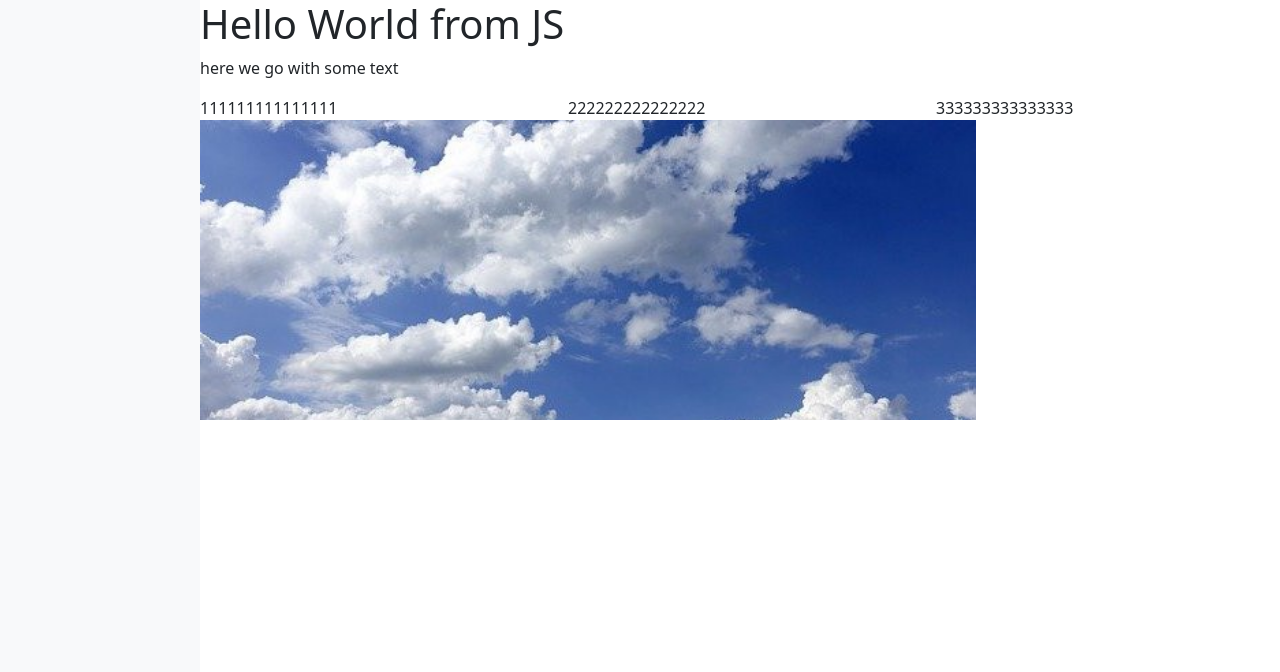
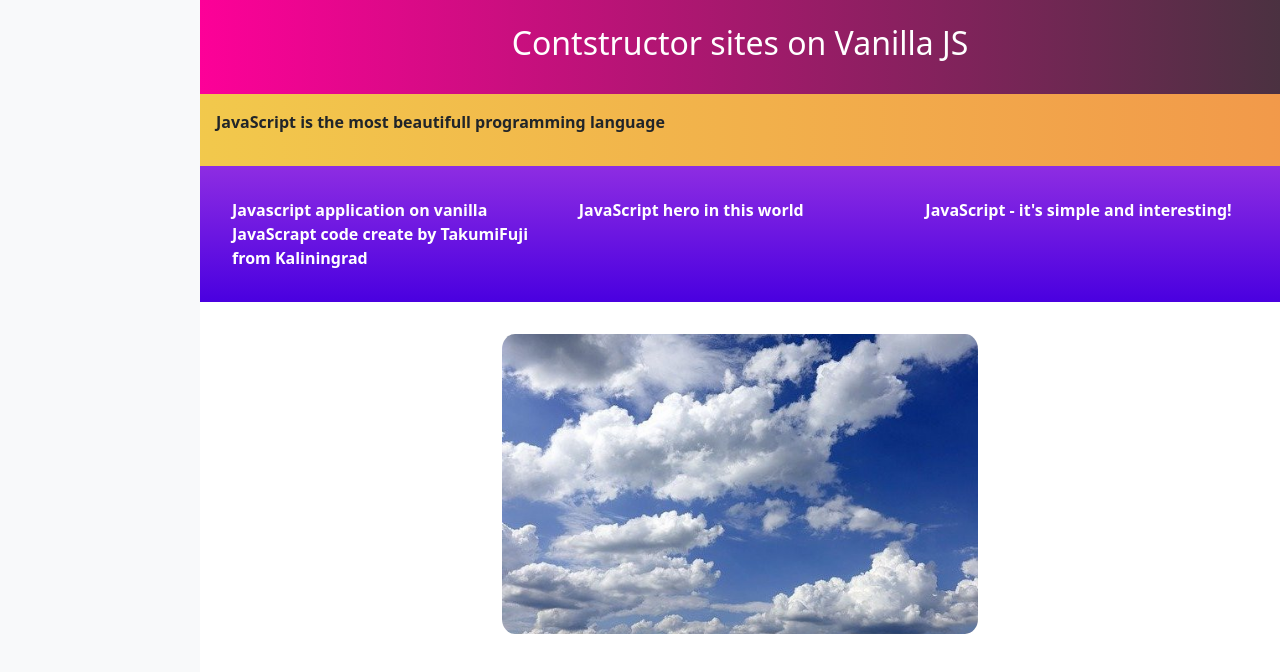
Before and after one commit to TakumiFuji/constructor-js, a website built with Parcel: page src/index.html in a window 1280 px wide. Built offline with nearby package versions, Linux system fonts and the light colour scheme.

Commit message:
commitTwo

```diff
--- a/package.json
+++ b/package.json
@@ -4,7 +4,8 @@
   "description": "javascript pure app",
   "main": "index.js",
   "scripts": {
-    "serve": "parcel ./src/index.html -p 4200 --open"
+    "serve": "parcel ./src/index.html -p 4200 --open",
+    "build": "parcel build ./src/index.html --no-source-maps"
   },
   "repository": {
     "type": "git",
--- a/src/index.js
+++ b/src/index.js
@@ -1,18 +1,11 @@
 import { model } from "./model"
-import { title, text, columns, image } from "./templates"
+import { templates } from "./templates"
 import "./styles/style.css"
 const $site = document.querySelector("#site")
 
 model.forEach((block) => {
-  let html = ""
-  if (block.type === "title") {
-    html = title(block)
-  } else if (block.type === "text") {
-    html = text(block)
-  } else if (block.type === "columns") {
-    html = columns(block)
-  } else if (block.type === "image") {
-    html = image(block)
+  const toHTML = templates[block.type]
+  if (toHTML) {
+    $site.insertAdjacentHTML("beforeend", toHTML(block))
   }
-  $site.insertAdjacentHTML("beforeend", html)
 })
--- a/src/model.js
+++ b/src/model.js
@@ -1,9 +1,63 @@
+import image from "./assets/image.jpg"
+
+const text = "JavaScript is the most beautifull programming language"
+
 export const model = [
-  { type: "title", value: "Hello World from JS" },
-  { type: "text", value: "here we go with some text" },
+  {
+    type: "title",
+    value: "Contstructor sites on Vanilla JS",
+    options: {
+      tag: "h2",
+      // styles: `background: ; color: #fff; text-align: center; padding: 1.5rem;`,#
+      styles: {
+        background: "linear-gradient(to right, #ff0099, #493240)",
+        color: "#fff",
+        "text-align": "center",
+        padding: "1.5rem",
+      },
+    },
+  },
+  {
+    type: "text",
+    value: text,
+    options: {
+      styles: {
+        background: "linear-gradient(to left, #f2994a, #f2c94c)",
+        padding: "1rem",
+        "font-weight": "bold",
+      },
+    },
+  },
   {
     type: "columns",
-    value: ["111111111111111", "222222222222222", "333333333333333"],
+    value: [
+      "Javascript application on vanilla JavaScrapt code create by TakumiFuji from Kaliningrad",
+      "JavaScript hero in this world",
+      "JavaScript - it's simple and interesting!",
+    ],
+    options: {
+      styles: {
+        background: "linear-gradient(to bottom, #8e2de2, #4a00e0)",
+        padding: "2rem",
+        color: "#fff",
+        "font-weight": "bold",
+      },
+    },
   },
-  { type: "image", value: "./assets/image.jpg" },
+  {
+    type: "image",
+    value: image,
+    options: {
+      styles: {
+        padding: "2rem",
+        display: "flex",
+        "justify-content": "center",
+      },
+      imageStyles: {
+        width: "500px",
+        height: "auto",
+      },
+      alt: "This is image",
+    },
+  },
 ]
--- a/src/styles/style.css
+++ b/src/styles/style.css
@@ -23,4 +23,5 @@
   max-height: 300px;
   max-width: 800px;
   object-fit: cover;
+  border-radius: 5%;
 }
--- a/src/templates.js
+++ b/src/templates.js
@@ -1,30 +1,31 @@
-export function title(block) {
-  return `  <div class="row">
-                  <div class="col-sm">
-                       <h1>${block.value}</h1>
-                  </div>
-              </div>`
+import { row, col, css } from "./utils"
+
+function title(block) {
+  const { tag = "h1", styles } = block.options
+  return row(col(`<${tag}>${block.value}<${tag}`), css(styles))
 }
 
-export function text(block) {
-  return `<div class="row">
-                    <div class="col-sm">
-                       <p>${block.value}</p>
-                     </div>
-                </div> `
+function text(block) {
+  return row(col(`<p>${block.value}</p>`), css(block.options.styles))
 }
 
-export function columns(block) {
-  const html = block.value.map((item) => `<div class="col-sm">${item}</div>`)
-  return `
-    <div class="row">
-    ${html.join("")}
-    </div>`
+function columns(block) {
+  const { styles } = block.options
+  const html = block.value.map(col).join("")
+  return row(html, css(block.options.styles))
 }
 
-export function image(block) {
-  return `
-      <div class='row'>
-      <img  class='img'src='${block.value}'
-      </div>`
+function image(block) {
+  const { imageStyles: is, alt = "", styles } = block.options
+  return row(
+    `<img  class='img'src='${block.value}' alt='${alt}' style='${css(is)}'`,
+    css(styles)
+  )
 }
+
+export const templates = {
+  title,
+  text,
+  image,
+  columns,
+}
--- /dev/null
+++ b/src/utils.js
@@ -0,0 +1,12 @@
+export function row(content, styles = "") {
+  return `<div class="row" style="${styles}">${content}</div>`
+}
+
+export function col(content) {
+  return `<div class="col-sm">${content}</div>`
+}
+
+export function css(styles = {}) {
+  const toString = (key) => `${key}: ${styles[key]}`
+  return Object.keys(styles).map(toString).join(";")
+}
```
Also changed, not shown: dist/image.70feebc7.jpg (added), 10 other files.
